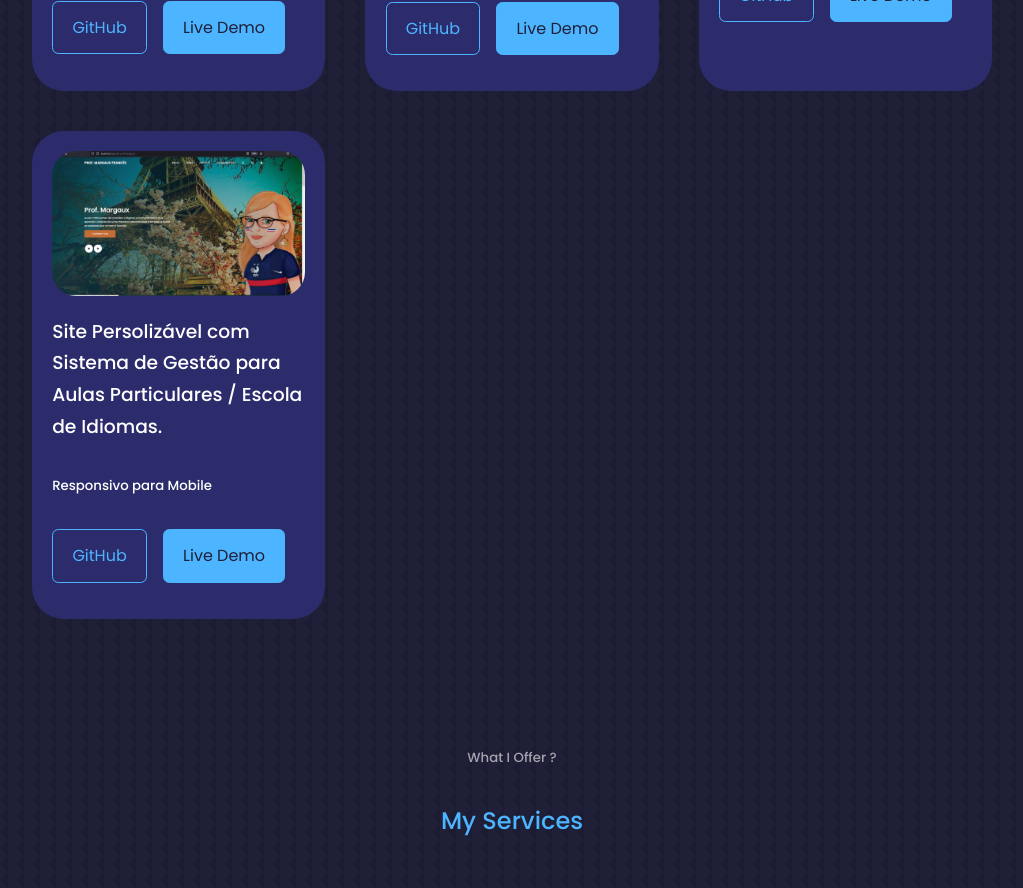
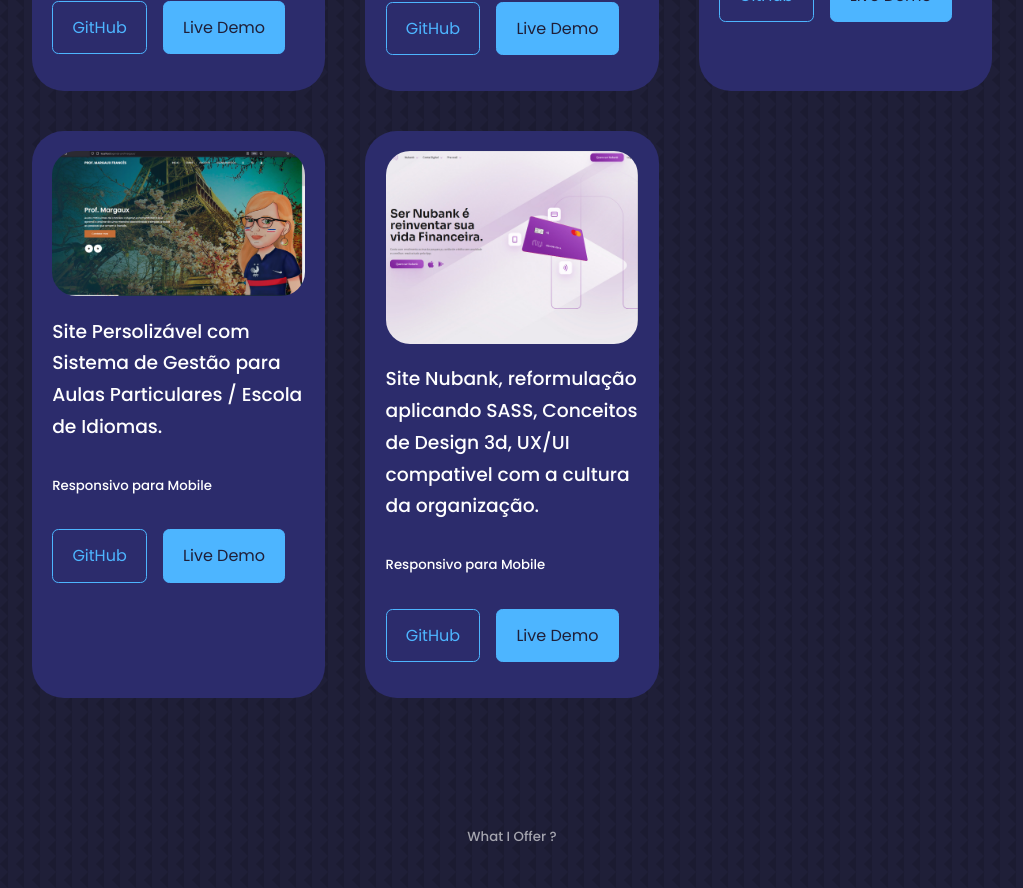
Before and after one commit to higorzica/react-portfolio, a React (Create React App) app: page / in a window 1280 px wide. Shown: the part 2840-3728 px from the top of the page, without its empty margins (128-1151 px from the left). Built offline with nearby package versions, Linux system fonts and the light colour scheme.

Commit message:
correção
erro img + novo portfolio nubank.

```diff
--- a/src/components/portfolio/Portfolio.jsx
+++ b/src/components/portfolio/Portfolio.jsx
@@ -4,8 +4,8 @@
 import IMG2 from '../../assets/pizzaria.png'
 import IMG3 from '../../assets/salao.png'
 import IMG4 from '../../assets/profmargaux.jpeg'
-import IMG5 from '../../assets/portfolio5.png'
-import IMG6 from '../../assets/portfolio6.jpg'
+import IMG5 from '../../assets/nubank-proj.jpeg'
+
 
 const Portfolio = () => {
   return (
@@ -59,7 +59,17 @@
             <a href="https://dribbble.com/" target='_blank' className='btn btn-primary'>Live Demo</a>
           </div>
         </article>
-
+        <article className="portfolio__item">
+          <div className="portfolio__item-image">
+            <img src={IMG5} alt="portfolio1" />
+          </div>
+          <h3>Site Nubank, reformulação aplicando SASS, Conceitos de Design 3d, UX/UI compativel com a cultura da organização. </h3>
+          <h5>Responsivo para Mobile</h5>
+          <div className="portfolio__item-cta">
+            <a href="https://github.com/" target='_blank' className='btn'>GitHub</a>
+            <a href="https://dribbble.com/" target='_blank' className='btn btn-primary'>Live Demo</a>
+          </div>
+        </article>
       </div>
     </section>
   )
```
Also changed, not shown: src/assets/nubank-proj.jpeg (added).
